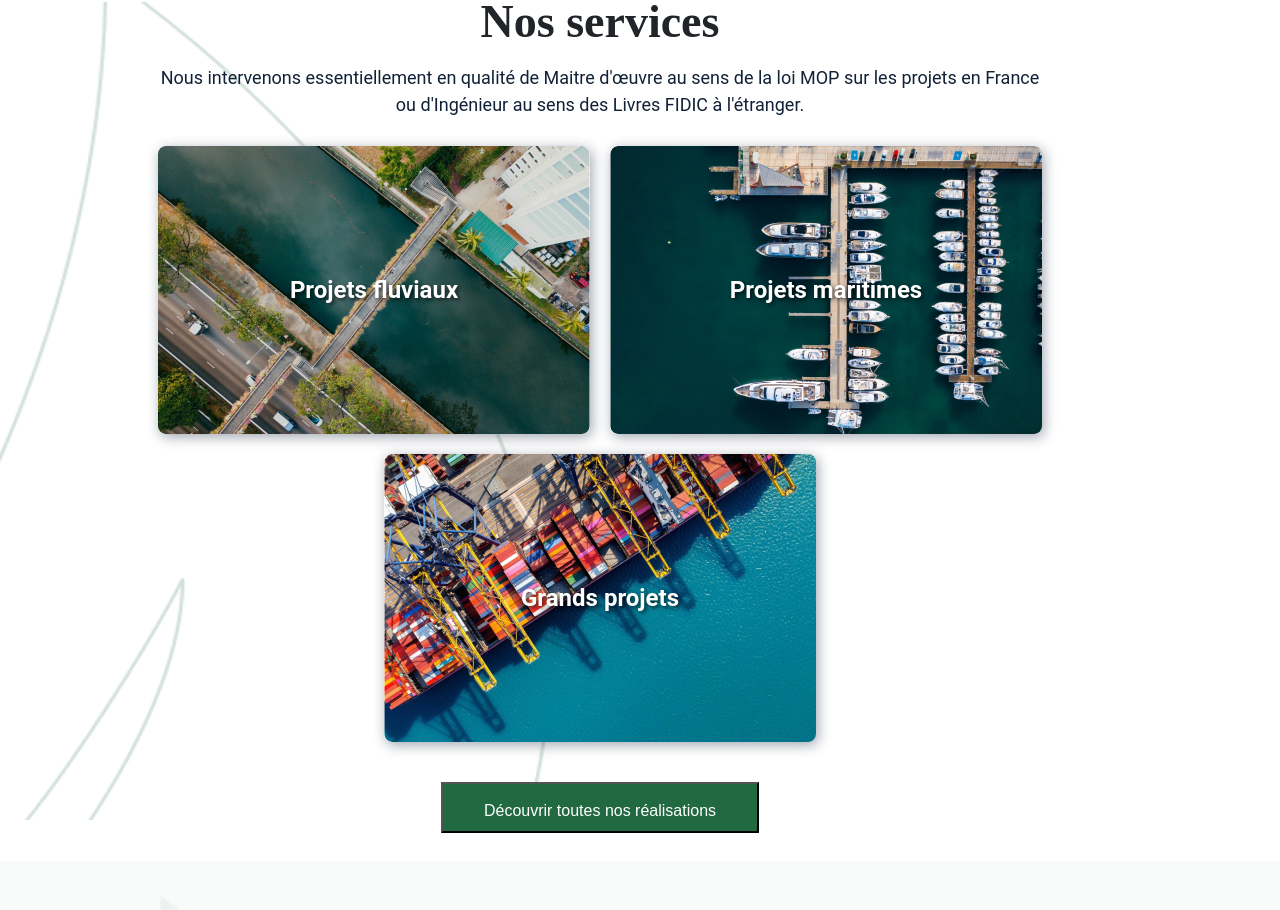
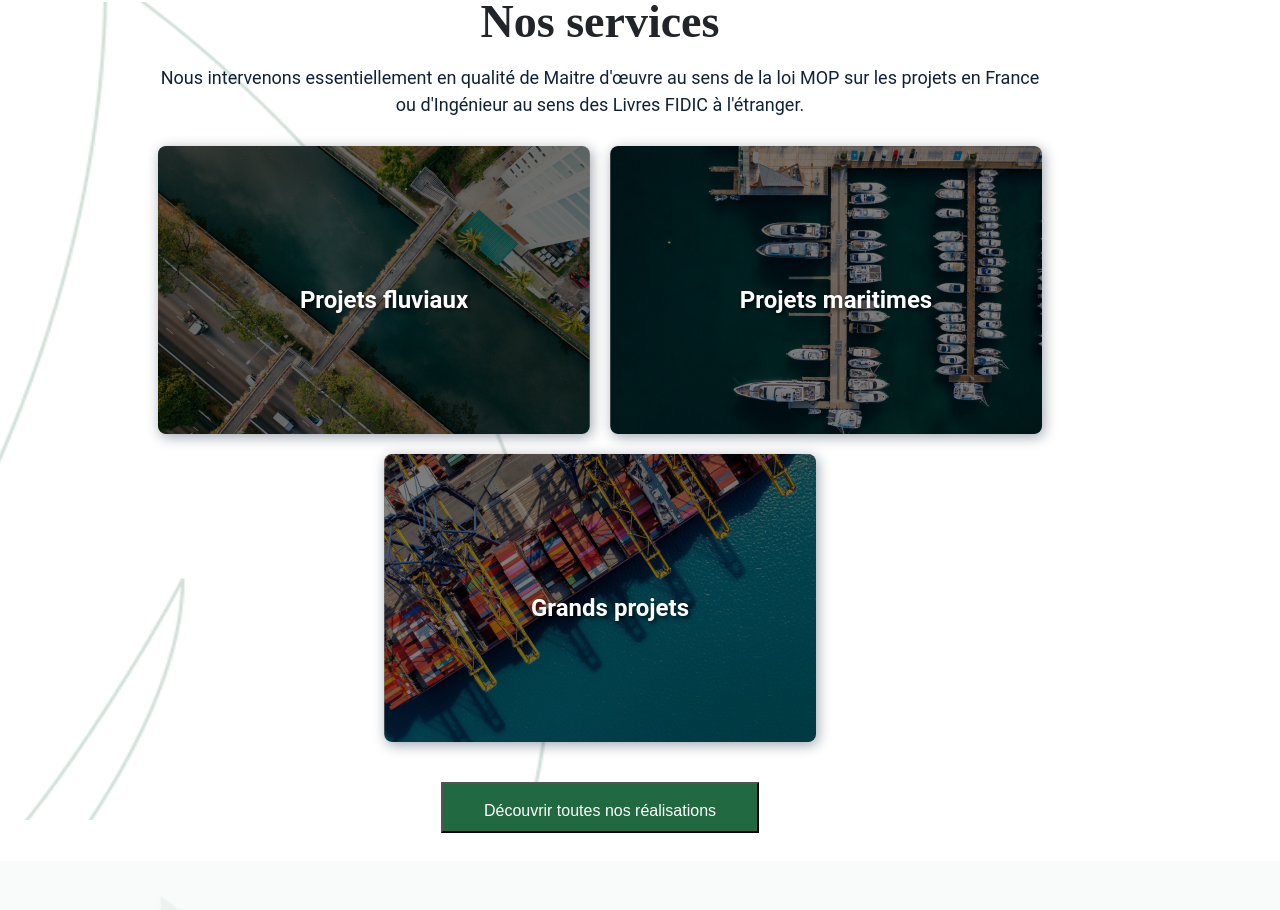
Before and after one commit to salyjabou/SEAPORT, an Angular app: page / in a window 1280 px wide. Shown: the part 985-1895 px from the top of the page. Built offline with nearby package versions, Linux system fonts and the light colour scheme.

Commit message:
Service component

```diff
--- a/src/app/realisations/realisations.component.html
+++ b/src/app/realisations/realisations.component.html
@@ -3,25 +3,28 @@
     <div class="service-subtitle mb-2">Nous intervenons essentiellement en qualité de Maitre d'œuvre au sens de la loi MOP sur les projets en France ou d'Ingénieur au sens des Livres FIDIC à l'étranger.</div>
     <div class="realisations-container">
         <div class="image-box image_fluviaux">
+            <div class="image-overlay"></div>
             <div class="title">Projets fluviaux</div>
             <div class="description">
-                <div>Projets fluviaux</div>
+                <div class="description-title">Projets fluviaux</div>
                 <div>Dans le cadre de notre activité "fluviale", nous accompagnons notamment les collectivités territoriales qui souhaitent reprendre possession de leurs cours d'eau en y développant des modes de transports collectifs alternatifs ou développer leur offre des tourisme...</div>
                 <a href="#" class="link">Découvrir nos réalisations</a>
             </div>
         </div>
         <div class="image-box image_maritimes">
+            <div class="image-overlay"></div>
             <div class="title">Projets maritimes</div>
             <div class="description">
-                <div>Projets maritimes</div>
+                <div class="description-title">Projets maritimes</div>
                 <div>Nous mettons à la disposition de nos client privés et publics, notre expertise des travaux maritimes, et les accompagnons de la conception jusqu'à la réalisation de leurs projets  de création, d'extension ou de réhabilitation d'ouvrages d'accostage, que ce soit pour des bateaux de commerce, de pêche ou de plaisance</div>
                 <a href="#" class="link">Découvrir nos réalisations</a>
             </div>
         </div>
         <div class="image-box image_grand">
+            <div class="image-overlay"></div>
             <div class="title">Grands projets</div>
             <div class="description">
-                <div>Grands projets</div>
+                <div class="description-title">Grands projets</div>
                 <div>Notre structure modeste, ne nous a jamais empêché historiquement d'intervenir sur des projets d'envergure, notamment à l'international ou notre réseau de bureaux partenaires et d'experts indépendants nous permet de répondre au mieux aux attentes des Client qui nous accordent leur confiance.</div>
                 <a href="#" class="link">Découvrir nos réalisations</a>
             </div>
--- a/src/app/realisations/realisations.component.scss
+++ b/src/app/realisations/realisations.component.scss
@@ -1,16 +1,17 @@
-.service{
+.service {
     &-title {
         font-family: Lora;
         font-size: 46px;
         font-weight: 700;
     }
+
     &-subtitle {
         font-family: Roboto;
         font-size: 18px;
         font-weight: 400;
         color: #112136;
         max-width: 886px;
-        text-align:center;
+        text-align: center;
     }
 
     &-button {
@@ -81,14 +82,14 @@
 }
 
 .image-box .title {
-    margin: 10;
+    margin: 10px;
     font-size: 24px;
     text-shadow: 2px 2px 4px rgba(0, 0, 0, 0.7); /* Pour améliorer la lisibilité du texte sur l'image */
     transition: opacity 0.3s;
 }
 
 .image-box .link {
-    margin-top: 10px;
+    margin-top: 15px;
     color: white;
     text-decoration: underline;
     cursor: pointer;
@@ -109,3 +110,20 @@
 .image_grand {
     background-image: url('../../assets/projets_grands.png'); /* Chemin vers votre image de fond */
 }
+
+.image-box .image-overlay {
+     position: absolute;
+     top: 0;
+     left: 0;
+     width: 100%;
+     height: 100%;
+     background-color: rgba(0, 0, 0, 0.5); /* Filtre noir semi-transparent */
+     pointer-events: none; /* Permet de cliquer à travers la superposition */
+    }
+
+.description-title {
+    font-family: Rubik;
+    font-size: 18px;
+    font-weight: 600;
+    margin-bottom: 10px;
+}
```
Lines whose indentation alone changed are shown as unchanged.
